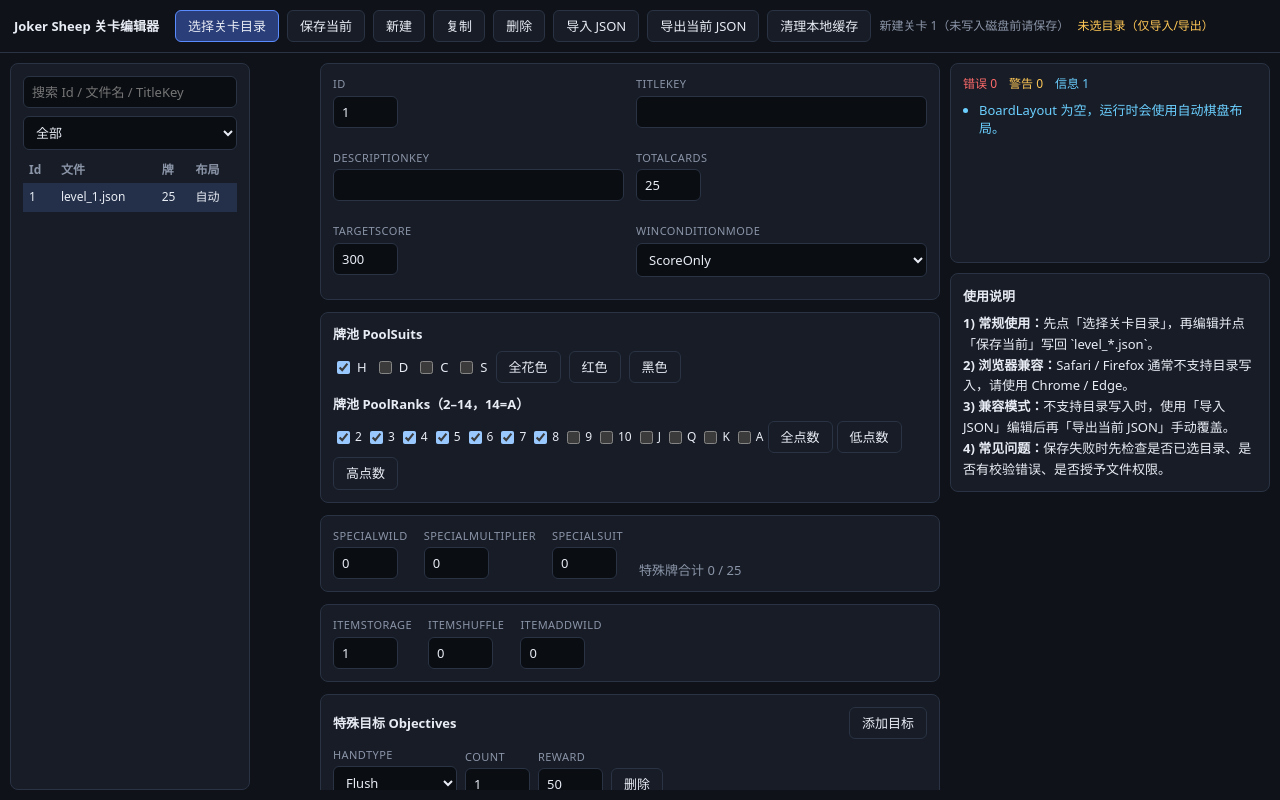
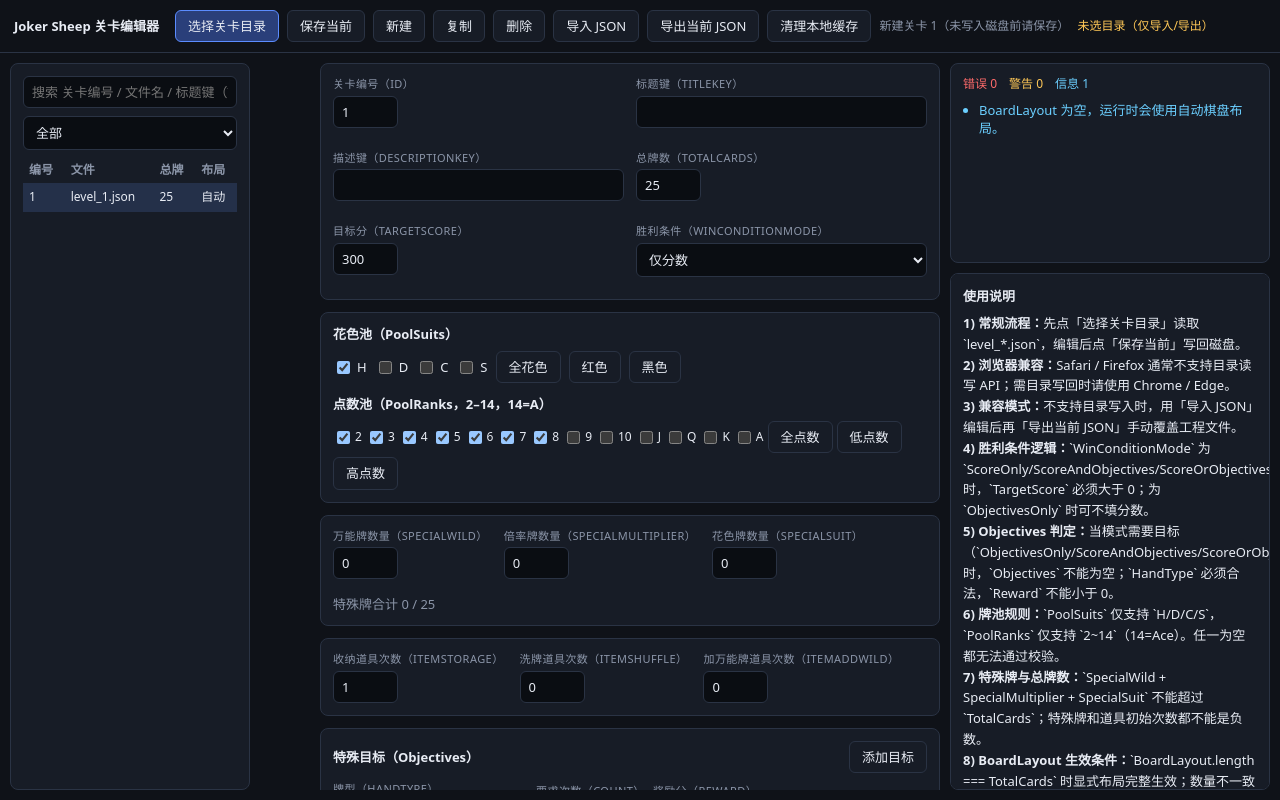
Before and after one commit to Trojan1019/LevelEditorWeb, a React app: page / in a window 1280 px wide. Both pictures are taken after a click on the button "新建". Built offline with nearby package versions, Linux system fonts and the light colour scheme; the HTML template or start-up script is replaced by a standard one.

Commit message:
新增：ui表现

```diff
--- a/src/App.tsx
+++ b/src/App.tsx
@@ -24,6 +24,26 @@ import { ValidationPanel } from "./ui/ValidationPanel";
 function hasFsAccess(): boolean {
   return typeof window !== "undefined" && "showDirectoryPicker" in window;
 }
+
+const WIN_MODE_LABELS: Record<number, string> = {
+  [LevelWinConditionMode.ScoreOnly]: "仅分数",
+  [LevelWinConditionMode.ObjectivesOnly]: "仅目标",
+  [LevelWinConditionMode.ScoreAndObjectives]: "分数且目标",
+  [LevelWinConditionMode.ScoreOrObjectives]: "分数或目标",
+};
+
+const HAND_TYPE_LABELS: Record<string, string> = {
+  HighCard: "高牌",
+  Pair: "一对",
+  TwoPair: "两对",
+  ThreeOfAKind: "三条",
+  Straight: "顺子",
+  Flush: "同花",
+  FullHouse: "葫芦",
+  FourOfAKind: "四条",
+  StraightFlush: "同花顺",
+  RoyalFlush: "皇家同花顺",
+};
 
 function browserHintName(): string {
   if (typeof navigator === "undefined") {
@@ -488,7 +508,7 @@ export default function App() {
             <>
               <div className="panel" style={{ display: "grid", gridTemplateColumns: "repeat(auto-fill, minmax(200px, 1fr))", gap: 12 }}>
                 <label className="field">
-                  <span>Id</span>
+                  <span>关卡编号（Id）</span>
                   <input
                     type="number"
                     value={current.data.Id}
@@ -496,18 +516,18 @@ export default function App() {
                   />
                 </label>
                 <label className="field">
-                  <span>TitleKey</span>
+                  <span>标题键（TitleKey）</span>
                   <input value={current.data.TitleKey} onChange={(e) => updateData((d) => ({ ...d, TitleKey: e.target.value }))} />
                 </label>
                 <label className="field">
-                  <span>DescriptionKey</span>
+                  <span>描述键（DescriptionKey）</span>
                   <input
                     value={current.data.DescriptionKey}
                     onChange={(e) => updateData((d) => ({ ...d, DescriptionKey: e.target.value }))}
                   />
                 </label>
                 <label className="field">
-                  <span>TotalCards</span>
+                  <span>总牌数（TotalCards）</span>
                   <input
                     type="number"
                     value={current.data.TotalCards}
@@ -515,7 +535,7 @@ export default function App() {
                   />
                 </label>
                 <label className="field">
-                  <span>TargetScore</span>
+                  <span>目标分（TargetScore）</span>
                   <input
                     type="number"
                     value={current.data.TargetScore}
@@ -523,22 +543,24 @@ export default function App() {
                   />
                 </label>
                 <label className="field">
-                  <span>WinConditionMode</span>
+                  <span>胜利条件（WinConditionMode）</span>
                   <select
                     value={current.data.WinConditionMode}
                     onChange={(e) =>
                       updateData((d) => ({ ...d, WinConditionMode: parseInt(e.target.value, 10) as LevelWinConditionMode }))
                     }
                   >
-                    <option value={LevelWinConditionMode.ScoreOnly}>ScoreOnly</option>
-                    <option value={LevelWinConditionMode.ObjectivesOnly}>ObjectivesOnly</option>
-                    <option value={LevelWinConditionMode.ScoreAndObjectives}>ScoreAndObjectives</option>
-                    <option value={LevelWinConditionMode.ScoreOrObjectives}>ScoreOrObjectives</option>
+                    <option value={LevelWinConditionMode.ScoreOnly}>{WIN_MODE_LABELS[LevelWinConditionMode.ScoreOnly]}</option>
+                    <option value={LevelWinConditionMode.ObjectivesOnly}>{WIN_MODE_LABELS[LevelWinConditionMode.ObjectivesOnly]}</option>
+                    <option value={LevelWinConditionMode.ScoreAndObjectives}>
+                      {WIN_MODE_LABELS[LevelWinConditionMode.ScoreAndObjectives]}
+                    </option>
+                    <option value={LevelWinConditionMode.ScoreOrObjectives}>{WIN_MODE_LABELS[LevelWinConditionMode.ScoreOrObjectives]}</option>
                   </select>
                 </label>
               </div>
               <div className="panel">
-                <div style={{ marginBottom: 8, fontWeight: 600 }}>牌池 PoolSuits</div>
+                <div style={{ marginBottom: 8, fontWeight: 600 }}>花色池（PoolSuits）</div>
                 <div style={{ display: "flex", gap: 8, flexWrap: "wrap" }}>
                   {SUIT_CODES.map((s) => {
                     const on = current.data.PoolSuits.includes(s);
@@ -576,7 +598,7 @@ export default function App() {
                     黑色
                   </button>
                 </div>
-                <div style={{ margin: "12px 0 8px", fontWeight: 600 }}>牌池 PoolRanks（2–14，14=A）</div>
+                <div style={{ margin: "12px 0 8px", fontWeight: 600 }}>点数池（PoolRanks，2–14，14=A）</div>
                 <div style={{ display: "flex", flexWrap: "wrap", gap: 4 }}>
                   {Array.from({ length: RANK_MAX - RANK_MIN + 1 }, (_, i) => RANK_MIN + i).map((r) => {
                     const on = current.data.PoolRanks.includes(r);
@@ -615,7 +637,7 @@ export default function App() {
               </div>
               <div className="panel" style={{ display: "flex", flexWrap: "wrap", gap: 16 }}>
                 <label className="field" style={{ margin: 0 }}>
-                  <span>SpecialWild</span>
+                  <span>万能牌数量（SpecialWild）</span>
                   <input
                     type="number"
                     value={current.data.SpecialWild}
@@ -623,7 +645,7 @@ export default function App() {
                   />
                 </label>
                 <label className="field" style={{ margin: 0 }}>
-                  <span>SpecialMultiplier</span>
+                  <span>倍率牌数量（SpecialMultiplier）</span>
                   <input
                     type="number"
                     value={current.data.SpecialMultiplier}
@@ -631,7 +653,7 @@ export default function App() {
                   />
                 </label>
                 <label className="field" style={{ margin: 0 }}>
-                  <span>SpecialSuit</span>
+                  <span>花色牌数量（SpecialSuit）</span>
                   <input
                     type="number"
                     value={current.data.SpecialSuit}
@@ -645,7 +667,7 @@ export default function App() {
               </div>
               <div className="panel" style={{ display: "flex", flexWrap: "wrap", gap: 16 }}>
                 <label className="field" style={{ margin: 0 }}>
-                  <span>ItemStorage</span>
+                  <span>收纳道具次数（ItemStorage）</span>
                   <input
                     type="number"
                     value={current.data.ItemStorage}
@@ -653,7 +675,7 @@ export default function App() {
                   />
                 </label>
                 <label className="field" style={{ margin: 0 }}>
-                  <span>ItemShuffle</span>
+                  <span>洗牌道具次数（ItemShuffle）</span>
                   <input
                     type="number"
                     value={current.data.ItemShuffle}
@@ -661,7 +683,7 @@ export default function App() {
                   />
                 </label>
                 <label className="field" style={{ margin: 0 }}>
-                  <span>ItemAddWild</span>
+                  <span>加万能牌道具次数（ItemAddWild）</span>
                   <input
                     type="number"
                     value={current.data.ItemAddWild}
@@ -671,7 +693,7 @@ export default function App() {
               </div>
               <div className="panel">
                 <div style={{ display: "flex", justifyContent: "space-between", alignItems: "center" }}>
-                  <strong>特殊目标 Objectives</strong>
+                  <strong>特殊目标（Objectives）</strong>
                   <button
                     type="button"
                     onClick={() =>
@@ -687,7 +709,7 @@ export default function App() {
                 {current.data.Objectives.map((obj, idx) => (
                   <div key={idx} style={{ display: "flex", flexWrap: "wrap", gap: 8, marginTop: 8, alignItems: "flex-end" }}>
                     <label className="field" style={{ margin: 0 }}>
-                      <span>HandType</span>
+                      <span>牌型（HandType）</span>
                       <select
                         value={obj.HandType}
                         onChange={(e) =>
@@ -700,13 +722,13 @@ export default function App() {
                       >
                         {HAND_TYPES.map((h) => (
                           <option key={h} value={h}>
-                            {h}
+                            {HAND_TYPE_LABELS[h] ? `${HAND_TYPE_LABELS[h]}（${h}）` : h}
                           </option>
                         ))}
                       </select>
                     </label>
                     <label className="field" style={{ margin: 0 }}>
-                      <span>Count</span>
+                      <span>要求次数（Count）</span>
                       <input
                         type="number"
                         value={obj.Count}
@@ -720,7 +742,7 @@ export default function App() {
                       />
                     </label>
                     <label className="field" style={{ margin: 0 }}>
-                      <span>Reward</span>
+                      <span>奖励分（Reward）</span>
                       <input
                         type="number"
                         value={obj.Reward}
@@ -763,16 +785,49 @@ export default function App() {
           <div className="panel" style={{ overflow: "auto", fontSize: 13, lineHeight: 1.6 }}>
             <div style={{ fontWeight: 700, marginBottom: 6 }}>使用说明</div>
             <div>
-              <strong>1) 常规使用：</strong>先点「选择关卡目录」，再编辑并点「保存当前」写回 `level_*.json`。
+              <strong>1) 常规流程：</strong>先点「选择关卡目录」读取 `level_*.json`，编辑后点「保存当前」写回磁盘。
             </div>
             <div>
-              <strong>2) 浏览器兼容：</strong>Safari / Firefox 通常不支持目录写入，请使用 Chrome / Edge。
+              <strong>2) 浏览器兼容：</strong>Safari / Firefox 通常不支持目录读写 API；需目录写回时请使用 Chrome / Edge。
             </div>
             <div>
-              <strong>3) 兼容模式：</strong>不支持目录写入时，使用「导入 JSON」编辑后再「导出当前 JSON」手动覆盖。
+              <strong>3) 兼容模式：</strong>不支持目录写入时，用「导入 JSON」编辑后再「导出当前 JSON」手动覆盖工程文件。
             </div>
             <div>
-              <strong>4) 常见问题：</strong>保存失败时先检查是否已选目录、是否有校验错误、是否授予文件权限。
+              <strong>4) 胜利条件逻辑：</strong>`WinConditionMode` 为 `ScoreOnly/ScoreAndObjectives/ScoreOrObjectives` 时，`TargetScore` 必须大于 0；为 `ObjectivesOnly` 时可不填分数。
+            </div>
+            <div>
+              <strong>5) Objectives 判定：</strong>当模式需要目标（`ObjectivesOnly/ScoreAndObjectives/ScoreOrObjectives`）时，`Objectives` 不能为空；`HandType` 必须合法，`Reward` 不能小于 0。
+            </div>
+            <div>
+              <strong>6) 牌池规则：</strong>`PoolSuits` 仅支持 `H/D/C/S`，`PoolRanks` 仅支持 `2~14`（14=Ace）。任一为空都无法通过校验。
+            </div>
+            <div>
+              <strong>7) 特殊牌与总牌数：</strong>`SpecialWild + SpecialMultiplier + SpecialSuit` 不能超过 `TotalCards`；特殊牌和道具初始次数都不能是负数。
+            </div>
+            <div>
+              <strong>8) BoardLayout 生效条件：</strong>`BoardLayout.length === TotalCards` 时显式布局完整生效；数量不一致会提示并可能回退到运行时自动布局。
+            </div>
+            <div>
+              <strong>9) Layer 逻辑：</strong>先比较 `Layer`，数值越大越在上层；若 `Layer` 相同，数组下标更靠后的槽位视为更上层（后绘制/后压盖）。
+            </div>
+            <div>
+              <strong>10) 点击可用判定：</strong>系统按卡牌遮挡矩形计算“可见面积比例”；当可见比例 ≥ 70% 才可点。编辑器中卡牌底部百分比即该值预览。
+            </div>
+            <div>
+              <strong>11) 坐标与吸附：</strong>拖拽时 `X/Y` 会按吸附步长对齐到网格（可调 `吸附X/吸附Y`）；`全部吸附` 会把全部槽位一次对齐。
+            </div>
+            <div>
+              <strong>12) 默认矩阵与补齐：</strong>默认矩阵按每层 4x4（16 槽）生成；奇数层会加半格 X 偏移和轻微 Y 偏移形成叠放效果。`补齐到 TotalCards` 只补不足部分。
+            </div>
+            <div>
+              <strong>13) 排序与覆盖关系：</strong>「按层排序」会按 Layer =&gt; Y =&gt; X 重排数组。重排会改变“同层时谁在上面”的关系，请在完成布局后再排序确认。
+            </div>
+            <div>
+              <strong>14) 常见保存失败原因：</strong>未选择目录、浏览器权限被拒、目标文件重名、校验报错（右侧错误项）。可先修错误，再保存。
+            </div>
+            <div>
+              <strong>15) 坐标建议：</strong>`X/Y` 绝对值过大（约超过 300）可能超出可视区域；同一 `Layer+X+Y` 重复会触发警告并导致重叠难点选。
             </div>
           </div>
         </aside>
--- a/src/ui/BoardEditor.tsx
+++ b/src/ui/BoardEditor.tsx
@@ -217,10 +217,10 @@ export function BoardEditor({
             onChange(next);
           }}
         >
-          补齐到 TotalCards
+          补齐到总牌数（TotalCards）
         </button>
         <button type="button" onClick={() => onTotalCardsChange(boardLayout.length)}>
-          同步 TotalCards = 槽位数
+          同步总牌数 = 槽位数
         </button>
         <button
           type="button"
@@ -268,7 +268,7 @@ export function BoardEditor({
             />
           </label>
           <label className="field" style={{ margin: 0 }}>
-            <span>Layer</span>
+            <span>层级（Layer）</span>
             <input
               type="number"
               value={selectedSlot.Layer}
@@ -276,10 +276,10 @@ export function BoardEditor({
             />
           </label>
           <button type="button" onClick={() => updateSlot(selected, { Layer: selectedSlot.Layer + 1 })}>
-            Layer +1
+            层级 +1
           </button>
           <button type="button" onClick={() => updateSlot(selected, { Layer: Math.max(0, selectedSlot.Layer - 1) })}>
-            Layer -1
+            层级 -1
           </button>
           <button
             type="button"
--- a/src/ui/LevelList.tsx
+++ b/src/ui/LevelList.tsx
@@ -60,7 +60,7 @@ export function LevelList({ files, selectedIndex, onSelect, search, onSearchChan
   return (
     <div className="panel" style={{ display: "flex", flexDirection: "column", height: "100%", minHeight: 0 }}>
       <input
-        placeholder="搜索 Id / 文件名 / TitleKey"
+        placeholder="搜索 关卡编号 / 文件名 / 标题键（TitleKey）"
         value={search}
         onChange={(e) => onSearchChange(e.target.value)}
         style={{ marginBottom: 8, width: "100%" }}
@@ -76,9 +76,9 @@ export function LevelList({ files, selectedIndex, onSelect, search, onSearchChan
         <table style={{ width: "100%", borderCollapse: "collapse", fontSize: 12 }}>
           <thead>
             <tr style={{ color: "var(--muted)", textAlign: "left" }}>
-              <th style={{ padding: "4px 6px" }}>Id</th>
+              <th style={{ padding: "4px 6px" }}>编号</th>
               <th style={{ padding: "4px 6px" }}>文件</th>
-              <th style={{ padding: "4px 6px" }}>牌</th>
+              <th style={{ padding: "4px 6px" }}>总牌</th>
               <th style={{ padding: "4px 6px" }}>布局</th>
             </tr>
           </thead>
```
Also changed, not shown: 1 other file (tests, documents, lock files or other folders).
